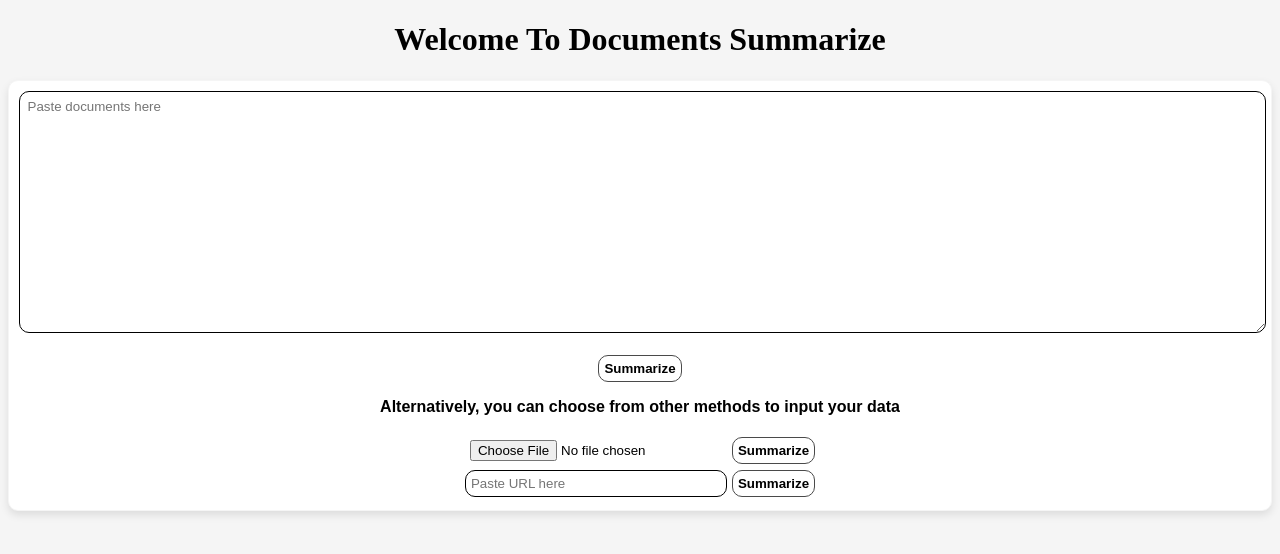
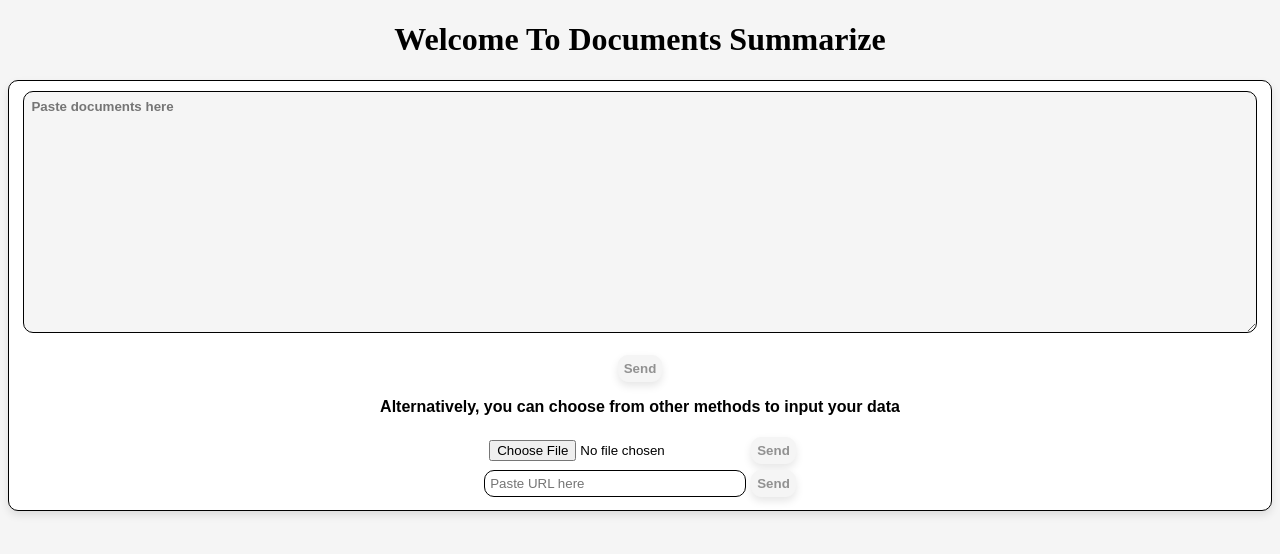
Before and after one commit to NhanPhamThanh-IT/Text-Summarization-Tool, a Flask app: page / in a window 1280 px wide. Shown: the top 554 px of the page. Run offline with Flask 3, Linux system fonts and the light colour scheme.

Commit message:
Update all files

```diff
--- a/app.py
+++ b/app.py
@@ -30,7 +30,7 @@
             file_helper = ReadFile(file_path)
             os.remove(file_path)
             content = Summarize(file_helper.content)
-            summarized_content = content.summarizeBySentence(5)
+            summarized_content = content.summarizeByRatio()
             return render_template('home.html', summary=summarized_content)
         except Exception as e:
             return render_template('home.html', error=f"An error occurred: {str(e)}")
@@ -43,7 +43,7 @@
         if not text:
             return render_template('home.html', error="Please enter some text to summarize !")
         content = Summarize(text)
-        summarized_content = content.summarizeBySentence(5)
+        summarized_content = content.summarizeByRatio()
         return render_template('home.html', summary=summarized_content)
     return render_template('home.html', error="Something went wrong !")
 
@@ -60,7 +60,7 @@
                 os.mkdir('uploads')
             url = URL(response)
             content = Summarize(url.content)
-            summarized_content = content.summarizeBySentence(5)
+            summarized_content = content.summarizeByRatio()
             return render_template('home.html', summary=summarized_content)
         except requests.RequestException as e:
             return render_template('home.html', error="Something went wrong !")
--- a/summarize.py
+++ b/summarize.py
@@ -93,6 +93,6 @@ class Summarize:
         summary = ' '.join(str(sent[0]) for sent in top_sentences)
         return summary
 
-    def summarizeByRatio(self, ratio : float = 0.5) -> str:
+    def summarizeByRatio(self, ratio : float = 0.7) -> str:
         num_sentences = int(len(self.sentences) * ratio)
         return self.summarizeBySentence(num_sentences)
--- a/templates/home.html
+++ b/templates/home.html
@@ -12,12 +12,14 @@
         .text-box {
             width: device-width;
             padding: 10px;
-            border: 1px solid #F5F5F5;
+            border: 1px solid #000000;
             border-radius: 10px;
             background-color: #ffffff;
             box-shadow: 0 4px 8px rgba(0, 0, 0, 0.1);
             font-family: Arial, sans-serif;
             color: #000000;
+            font-weight: bold;
+            font-size: 14;
         }
         .custom-button {
             padding: 5px;
@@ -33,6 +35,28 @@
             justify-content: center;
             align-items: center;
         }
+        .summarize-box {
+            font-weight: bold;
+            padding: 5px;
+            border: 1px solid #F5F5F5;
+            border-radius: 10px;
+            background-color: #F5F5F5;
+            box-shadow: 0 4px 8px rgba(0, 0, 0, 0.1);
+            font-family: Arial, sans-serif;
+            color: #919191;
+        }
+        .text-area {
+            width:98%;
+            padding: 0.2cm;
+            border: 1px solid black;
+            border-radius: 10px;
+            font-family: Arial, sans-serif;
+            background-color: #F5F5F5;
+            color: #919191;
+            font-weight: bold;
+            font-size: 14;
+        }
+
     </style>
 </head>
 <body style="background-color: #F5F5F5;">
@@ -40,21 +64,21 @@
         <h1 align="center">Welcome To Documents Summarize</h1>
         <div class="text-box">
             <form method="POST" action="/summarize-doc" align="center">
-                <textarea name="text" rows="15" placeholder="Paste documents here" style="width:99%; border: 1px solid black; border-radius: 10px; font-family: Arial, sans-serif; padding: 0.2cm;"></textarea><br><br>
-                <input type="submit" value="Summarize" class="custom-button">
+                <textarea name="text" rows="15" placeholder="Paste documents here" class="text-area"></textarea><br><br>
+                <input type="submit" class="summarize-box" value="Send" class="custom-button">
             </form>
             <p align="center"><strong>Alternatively, you can choose from other methods to input your data</strong></p>
             <table align="center">
                 <tr>
                     <form action="/summarize-file" method="POST" enctype="multipart/form-data" align="center">
                         <td><input type="file" id="file" name="file" class="input" style="padding: 5px"></td>
-                        <td><input type="submit" value="Summarize" class="custom-button"></td>
+                        <td><input type="submit" class="summarize-box" value="Send" class="custom-button"></td>
                     </form>
                 </tr>
                 <tr>
                     <form action="/summarize-file-url" method="POST" align="center">
                         <td><input type="url" id="file_url" name="url" class="input" placeholder="Paste URL here" style="width: 95%; border: solid 1px black; border-radius: 10px; padding: 5px;"></td>
-                        <td><input type="submit" value="Summarize" class="custom-button"></td>
+                        <td><input type="submit" class="summarize-box" value="Send" class="custom-button"></td>
                     </form>
                 </tr>
             </table>
@@ -70,7 +94,7 @@
                     <br>
                     <form id="summaryForm" method="POST" align="center">
                         <input type="hidden" id="save_local" value="{{ summary }}">
-                        <input type="button" value="Save To Local" class="custom-button" onclick="sendToLocal()">
+                        <input type="button" value="Save To Local" class="summarize-box" class="custom-button" onclick="sendToLocal()">
                     </form>
                 </div>
             {% endif %}
--- a/utils/urlprocess.py
+++ b/utils/urlprocess.py
@@ -23,14 +23,14 @@ def get_transcript(video_id):
         return f"Error: {str(e)}"
 
 def get_content(response: requests.Response, type: str) -> str:
-    if type=='pdf-file':
+    if type=='pdf':
         file_path = os.path.join('uploads','temporary.pdf')
         with open(file_path, 'wb') as file:
             file.write(response.content)
         content = read_file_pdf(file_path)
         os.remove(file_path)
         return content
-    elif type=='txt-file':
+    elif type=='txt':
         return response.text
     elif type=='youtube-video':
         transcript = get_transcript(urlparse(response.url).query[2:])
@@ -39,5 +39,5 @@ def get_content(response: requests.Response, type: str) -> str:
 class URL:
     def __init__(self, response: requests.Response) -> None:
         self.parsed_url = urlparse(response.url)
-        self.type = 'youtube-video' if '/watch' in self.parsed_url.path else get_file_extension(self.parsed_url.path)[1:] if get_file_extension(self.parsed_url.path)[1:] in ('pdf-file','txt-file') else None
+        self.type = 'youtube-video' if '/watch' in self.parsed_url.path else get_file_extension(self.parsed_url.path)[1:] if get_file_extension(self.parsed_url.path)[1:] in ('pdf','txt') else None
         self.content = get_content(response, self.type)
```
